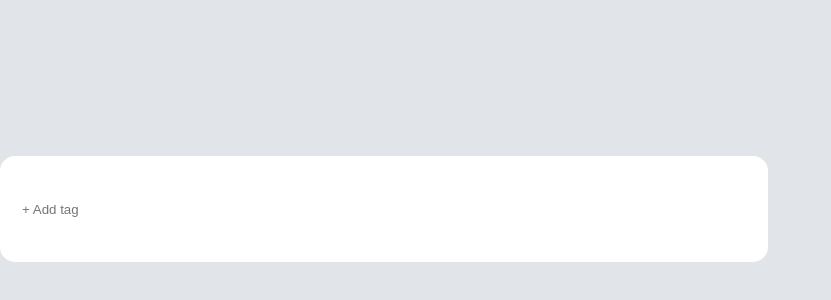
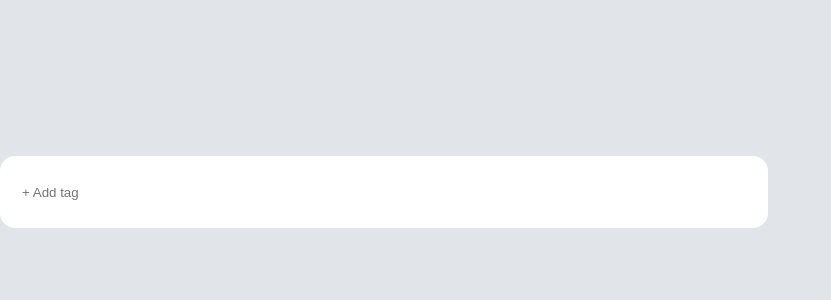
Before and after one commit to aselyaa8/cloudflare, a React (Create React App) app: page / in a window 1280 px wide. Shown: the part 44-344 px from the top of the page, without its empty margins (0-831 px from the left). Built offline with nearby package versions, Linux system fonts and the light colour scheme.

Commit message:
add Readme

```diff
--- a/src/components/Tag/Tag.css
+++ b/src/components/Tag/Tag.css
@@ -6,6 +6,7 @@
     display: inline-block;
     position: relative;
     margin-right:10px;
+    margin-bottom:10px;
     padding-left:5px;
     padding-right:20px;
 }
--- a/src/components/TagsMenu/TagsMenu.css
+++ b/src/components/TagsMenu/TagsMenu.css
@@ -8,12 +8,14 @@
     justify-content: center;
     flex-direction: column;
     margin-top: 200px;
+    display: inline-block;
 
 }
 .tags-menu__button-add{
     border-radius: 100px;
-    width: 168px;
-    height: 64px;
+    width:80px;
+    height: 30px;
+    position: relative;
     color: rgb(219, 219, 222);;
     border: 0;
 
```
Also changed, not shown: 1 other file (tests, documents, lock files or other folders).
